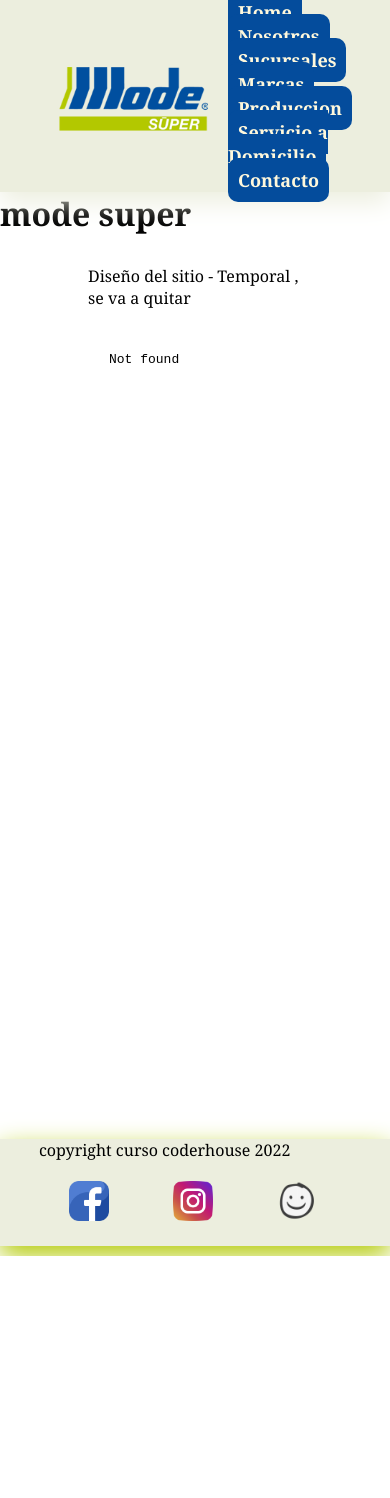
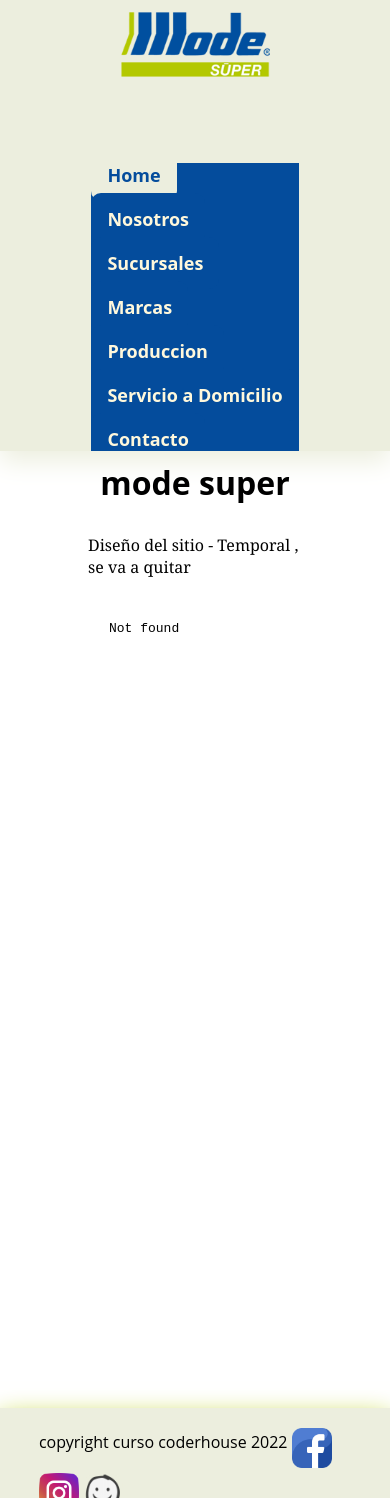
Before and after one commit to alejandrocruzromero/proyectoCoder, a plain HTML site: page pages/diseno.html in a window 390 px wide. Before the commit the page ends 1256 px from the top, so only its background shows below. Drawn offline with Linux system fonts and the light colour scheme.

Commit message:
ajustes proyecto 20220217

```diff
--- a/pages/diseno.html
+++ b/pages/diseno.html
@@ -8,18 +8,18 @@
     <title>Mode Super</title>
 </head>
 <body>
-    <header class ="sectionposition position_sticky">
-        <div class =" sectionposition position_sticky">
-            <a href="../index.html"><img class ="logo position_relative " src="../assets/images/logo.png" alt="logotipo" width="150px"></a>
-            <nav>
-                <ul>
-                    <li ><a href="../index.html">Home</a></li>
-                    <li><a  href="./nosotros.html">Nosotros</a></li>
-                    <li><a  href="./sucursales.html">Sucursales</a></li>
-                    <li><a  href="./marcas.html">Marcas</a></li>
-                    <li><a  href="./produccion.html">Produccion</a></li>
-                    <li><a  href="./serviciodomicilio.html">Servicio a Domicilio</a></li>
-                    <li><a  href="./contacto.html">Contacto</a></li>
+    <header class ="sectionposition positionSticky">
+        <div class ="headerContainer  sectionposition positionSticky">
+            <a href="./index.html"><img class ="logo position_relative " src="../assets/images/logo.png" alt="logotipo" width="150px"></a>
+            <nav >
+                <ul class ="menuNav">
+                    <li class="liHome"><a class="active" href="../index.html">Home</a></li>
+                    <li class="liNosotros"><a  href="../pages/nosotros.html">Nosotros</a></li>
+                    <li class="liSucursales"><a  href="../pages/sucursales.html">Sucursales</a></li>
+                    <li class="liMarcas"><a  href="../pages/marcas.html">Marcas</a></li>
+                    <li class="liProduccion"><a  href="../pages/produccion.html">Produccion</a></li>
+                    <li class="liServDom"><a  href="../pages/serviciodomicilio.html">Servicio a Domicilio</a></li>
+                    <li class="liContacto" ><a  href="../pages/contacto.html">Contacto</a></li>
                 </ul>
             </nav>
         </div>
@@ -34,16 +34,16 @@
         </section>
     </main>
     <footer >
-        <div2>
+        <div class ="div2">
             <nav>
                 <ul>
                     <li>copyright curso coderhouse 2022</li>
                     <li> <a href="https://www.facebook.com/modesuper/" target='_blank' rel='noopener noreferrer'><img src="../assets/images/Facebook.png" alt="facebook" width="40px"></a></li>
                     <li> <a href="https://www.instagram.com/modesuper_/" target='_blank' rel='noopener noreferrer'><img src="../assets/images/instagram.png" alt="instagram" width="40px"></a></li>
-                    <li> <a href="./diseno.html"><img src="../assets/images/balsamiq.png" alt="diseño" width="40px"></a></li>
+                    <li> <a href="../pages/diseno.html"><img src="../assets/images/balsamiq.png" alt="diseño" width="40px"></a></li>
                 </ul>
             </nav>
-        </div2>
+        </div>
     </footer>
 </body>
 </html>
--- a/style.css
+++ b/style.css
@@ -8,10 +8,11 @@
 * {/*Selector Universal, todas las etiquetas se afectan */
     margin:0;
     padding:0;
+    box-sizing:border-box; /*Para no tener que andar restando bordes y paddings de las medidas*/
 
 }
 img {
-    padding: 20px;
+    /* padding: 20px; */
 }
 body{
     font-family:Cambria, Cochin, Georgia, Times, 'Times New Roman', serif;
@@ -22,18 +23,45 @@ header{
     box-shadow: 0px 10px 25px #eceede;
 }
 
+.headerContainer{
+    display:flex;
+    justify-content: space-between;
+    max-width: 1200px;
+    margin: 0 auto;
+}
+
 div{
     width : 80%;
-    display:flex;
+
     justify-content: center;
     align-items: center;
     margin: 0 auto;
-    padding :0px 0
+    padding :0px 0 ;
+    flex-direction:column;
+}
+
+.menuNav{
+    display:grid;
+
+     grid-template-areas:
+    "Home Nosotros Sucursales Marcas Produccion ServDom Contacto";
+
+    /* grid-template-columns: repeat(4,1fr) */
+
+     /* grid-template-areas:
+    "titulo titulo live1 live2"
+    "titulo titulo live3 live4"
+     ; */
 }
 
 
 div nav ul{
+    font-family: 'Open Sans', sans-serif;
     list-style-type: none;
+    background-color: #044c9c;
+    margin: 0;
+    padding: 0;
+    overflow: hidden;
 }
 
 div nav ul li{
@@ -47,7 +75,7 @@ div nav ul li a{
     text-decoration: none;
     font-size: 18px;
     font-weight : bold;
-    padding: 10px 10px;
+    padding: 14px 16px;
     background-color: #044c9c;
     color:cornsilk;
     border-radius: 10px;
@@ -55,8 +83,47 @@ div nav ul li a{
 }
 
 
+
+div nav ul li a:hover{
+
+    background-color: #eceede;
+    color: #044c9c;
+}
+
+.active {
+    background-color: #eceede;
+    color: #044c9c;
+  }
+
+
+  .liHome{
+    grid-area: Home;
+  }
+  .liNosotros{
+    grid-area: Nosotros;
+  }
+  .liSucursales{
+    grid-area: Sucursales;
+  }
+  .liMarcas{
+    grid-area: Marcas;
+  }
+  .liProduccion{
+    grid-area: Produccion;
+  }
+  .liServDom{
+    grid-area: ServDom;
+  }
+  .liContacto{
+    grid-area: Contacto;
+  }
 /************************************************ BODY *********************************************/
 
+h1{
+    margin-top: 10px;
+    text-align: center;
+    font-family: 'Open Sans', sans-serif;
+}
 
 section{
     width : 60%;
@@ -104,7 +171,7 @@ footer{
 }
 
 
-div2{
+.div2{
     width : 80%;
     display:flex;
     justify-content: center;
@@ -114,34 +181,96 @@ div2{
 }
 
 
-div2 nav ul{
+.div2 nav ul{
     list-style-type: none;
-
+    background-color: #eceede;
 }
 
-div2 nav ul li{
+.div2 nav ul li{
     display: inline-block;
     margin: 0 0;
 
 }
 
 
-div2 nav ul li a{
+.div2 nav ul li a{
     text-decoration: none;
     font-size: 18px;
     font-weight : bold;
-    padding: 10px 10px;
-    /*background-color: #044c9c;*/
+    padding: 0px 0px;
+    background-color: #eceede;
     color:cornsilk;
     border-radius: 50px;
 
 }
 
-.sectionposition{
+
+.div2 nav ul li a img{
+    position:relative;
+    top:20px;
+
+
+}
+
+.sectionPosition{
     position:relative;
 }
-.position_sticky{
+.positionSticky{
 
     position:sticky;
     top: 0px;
 }
+
+
+
+
+
+@media  (max-width: 768px){
+
+
+    .positionSticky{
+        position:inherit;
+        top: 0px;
+    }
+
+
+    .menuNav{
+        grid-template-areas:
+        "Home"
+        "Nosotros"
+        "Sucursales"
+        "Marcas"
+        "Produccion"
+        "ServDom"
+        "Contacto";
+
+        /* max-width: 1200px; */
+    /* margin:0 auto; */
+    /* display:grid; */
+    /* grid-template-columns: repeat(4,1fr); */
+    gap:20px;
+    margin-top:80px;
+    }
+
+    .HomeNosotros{
+        display: none;
+    }
+    .HomeSucursales{
+        display: none;
+    }
+    .HomeMarcas{
+        display: none;
+    }
+    .HomeProduccion{
+        display: none;
+    }
+    .HomeServDom{
+        display: none;
+    }
+    .HomeContacto{
+        display: none;
+    }
+
+
+                                                                /*Aquí las CSS para tablet y móvil verticales y móvil horizontal*/
+}
```
Also changed, not shown: index.html (+33 -20 lines), pages/contacto.html (+15 -15 lines), pages/marcas.html (+15 -15 lines), pages/nosotros.html (+15 -15 lines), pages/produccion.html (+15 -15 lines), pages/serviciodomicilio.html (+15 -15 lines), pages/sucursales.html (+15 -15 lines), assets/fonts/OpenSans-Italic-VariableFont_wdth,wght.ttf (added), assets/fonts/OpenSans-VariableFont_wdth,wght.ttf (added).
